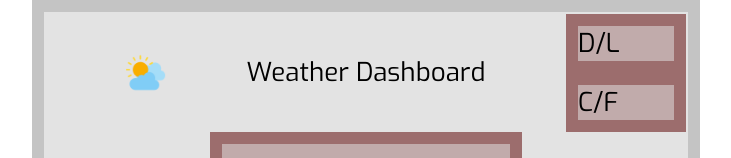
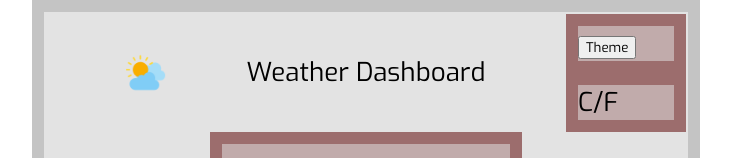
Before and after one commit to dvlprwchoi/weather-dashboard, a React (Create React App) app: page / in a window 1280 px wide. Shown: the top 158 px of the page, without its empty margins (274-1005 px from the left). Built offline with nearby package versions, Linux system fonts and the light colour scheme; no server answers.

Commit message:
Add dark mode

```diff
--- a/src/App.css
+++ b/src/App.css
@@ -1,6 +1,16 @@
 /* * {
   border: 0.1px solid black;
 } */
+
+[theme='dark'] {
+  --background-color: rgb(48, 48, 48);
+  --color: rgb(211, 209, 209);
+}
+
+[theme='light'] {
+  --background-color: #c4c4c47a;
+  --color: black;
+}
 
 * {
   font-family: 'Exo', sans-serif;
@@ -18,14 +28,14 @@ body {
   /* min-height: 660px; */
   padding: 0.1rem;
   border: 1vw solid #c4c4c4;
-  background-color: #c4c4c47a;
+  background-color: var(--background-color);
   /* min-height: 100vh; */
   /* display: flex; */
   /* flex-direction: column; */
   /* align-items: center; */
   /* justify-content: center; */
   font-size: calc(10px + 2vmin);
-  color: black;
+  color: var(--color);
 }
 
 .Header {
--- a/src/App.js
+++ b/src/App.js
@@ -1,3 +1,4 @@
+import { useState } from 'react';
 import Header from './components/Header/Header';
 import Main from './components/Main/Main';
 import Footer from './components/Footer/Footer';
@@ -5,10 +6,17 @@ import './App.css';
 // require('dotenv').config();
 
 function App() {
+  const [isDark, setIsDark] = useState(false);
+
+  function _themeToggle() {
+    setIsDark(isDark ? false : true);
+  }
+  // console.log(isDark);
+
   return (
     <>
-      <div className="App">
-        <Header />
+      <div className="App" theme={isDark ? 'dark' : 'light'}>
+        <Header _themeToggle={_themeToggle} />
         <Main />
         <Footer />
       </div>
--- a/src/components/Header/Header.js
+++ b/src/components/Header/Header.js
@@ -1,4 +1,4 @@
-function Header() {
+function Header({ _themeToggle }) {
   return (
     <div className="Header">
       {/* <div className="titleAndLogo"> */}
@@ -13,7 +13,9 @@ function Header() {
       <div className="app-title">Weather Dashboard</div>
       {/* </div> */}
       <div className="toggles">
-        <div className="theme-toggle">D/L</div>
+        <div className="theme-toggle">
+          <button onClick={_themeToggle}>Theme</button>
+        </div>
         <div className="unit-toggle">C/F</div>
       </div>
     </div>
```
